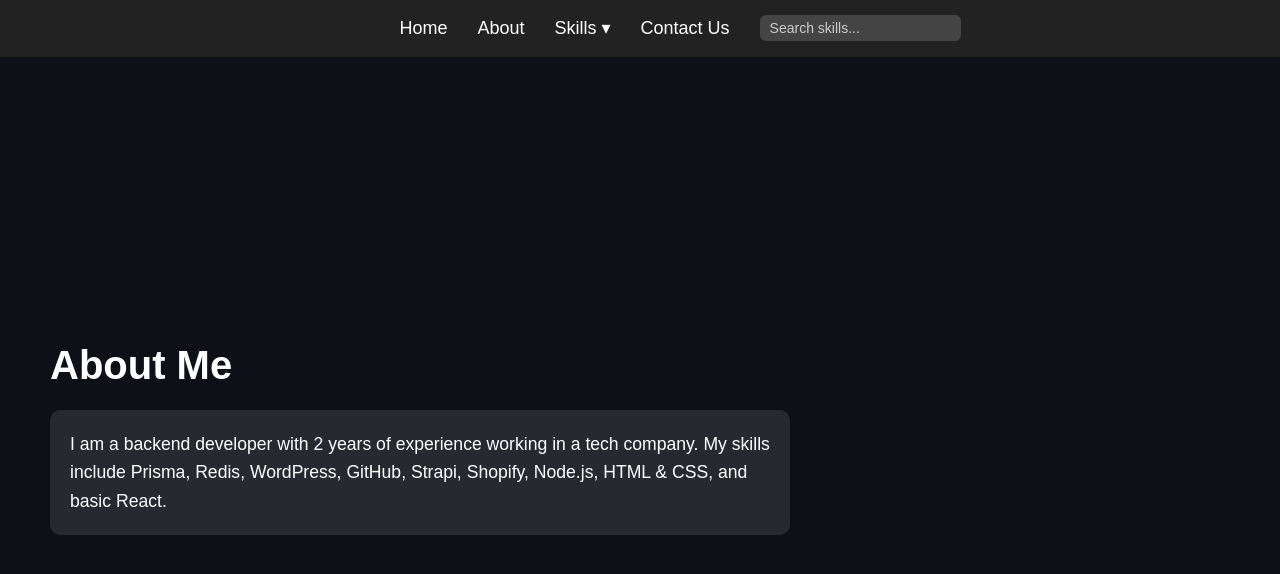
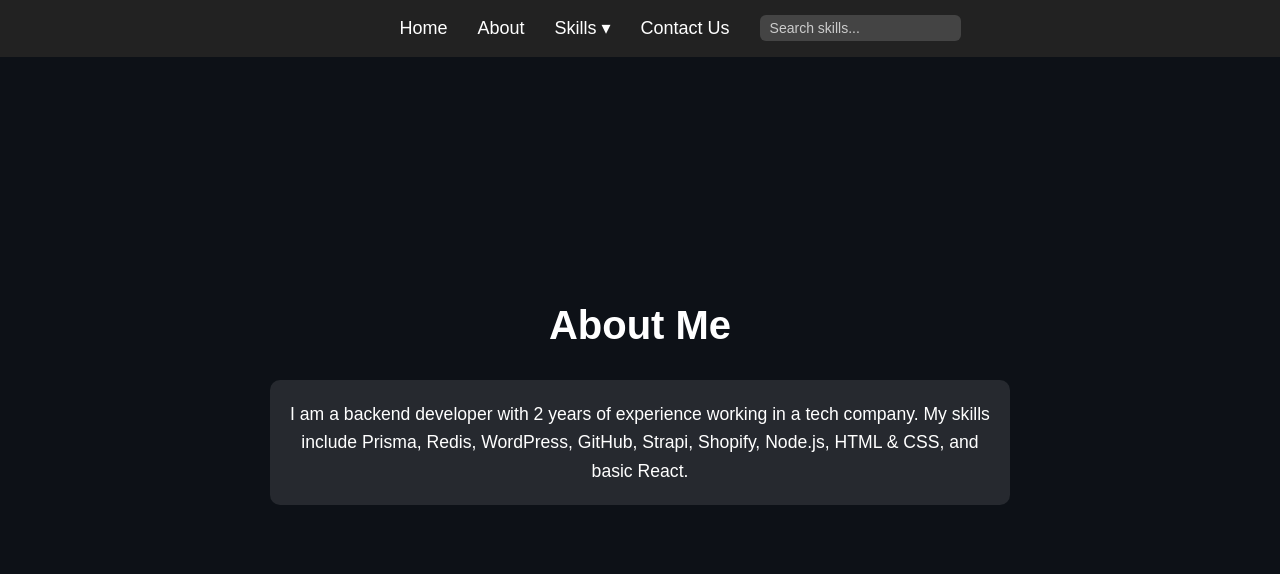
Before and after one commit to AnimeshTaff/updateskills, a React (Vite) app in the folder portfolio/: page /about in a window 1280 px wide. Shown: the top 574 px of the page. Built offline with nearby package versions, Linux system fonts and the light colour scheme.

Commit message:
css get fixed

```diff
--- a/portfolio/src/App.css
+++ b/portfolio/src/App.css
@@ -1,12 +1,29 @@
+body, html {
+  margin: 0;
+  padding: 0;
+  width: 100%;
+  height: 100%;
+  font-family: "Poppins", sans-serif;
+  background-color: #0d1117; /* main background */
+  color: #ffffff;
+}
+
 .page {
-  padding: 120px 50px 50px; /* top padding because navbar is fixed */
-  color: white;
+  width: 100vw;
+  height: 100vh;
+  display: flex;
+  flex-direction: column;
+  justify-content: center;
+  align-items: center;
+  text-align: center;
+  padding: 2rem;
+  box-sizing: border-box;
 }
 
 .page-title {
   font-size: 2.5rem;
   font-weight: bold;
-  margin-bottom: 15px;
+  margin-bottom: 25px;
   animation: fadeInUp 1s ease-in-out;
 }
 
```
